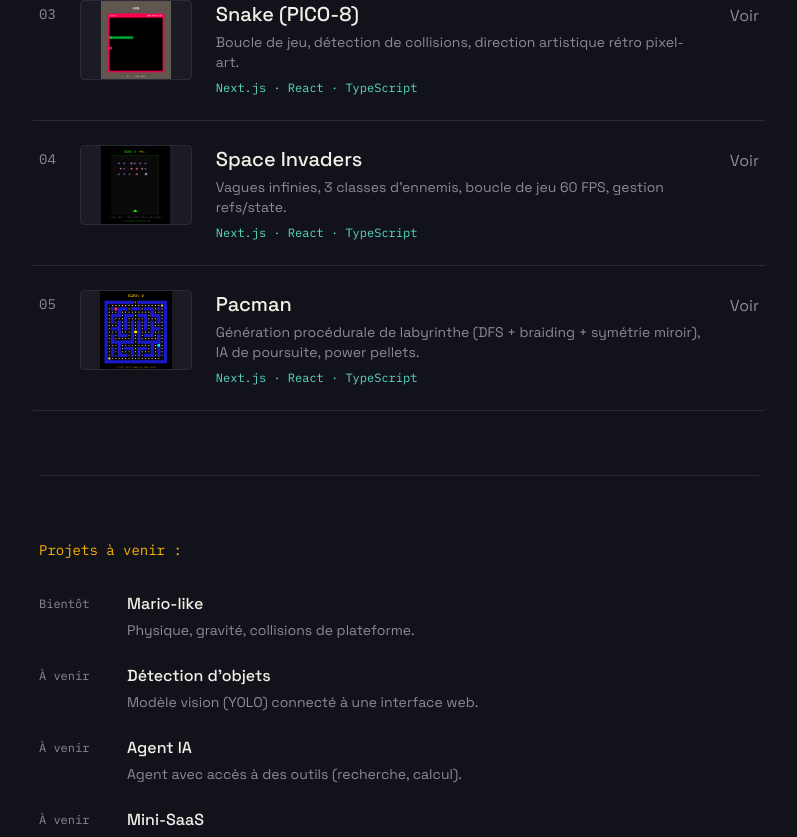
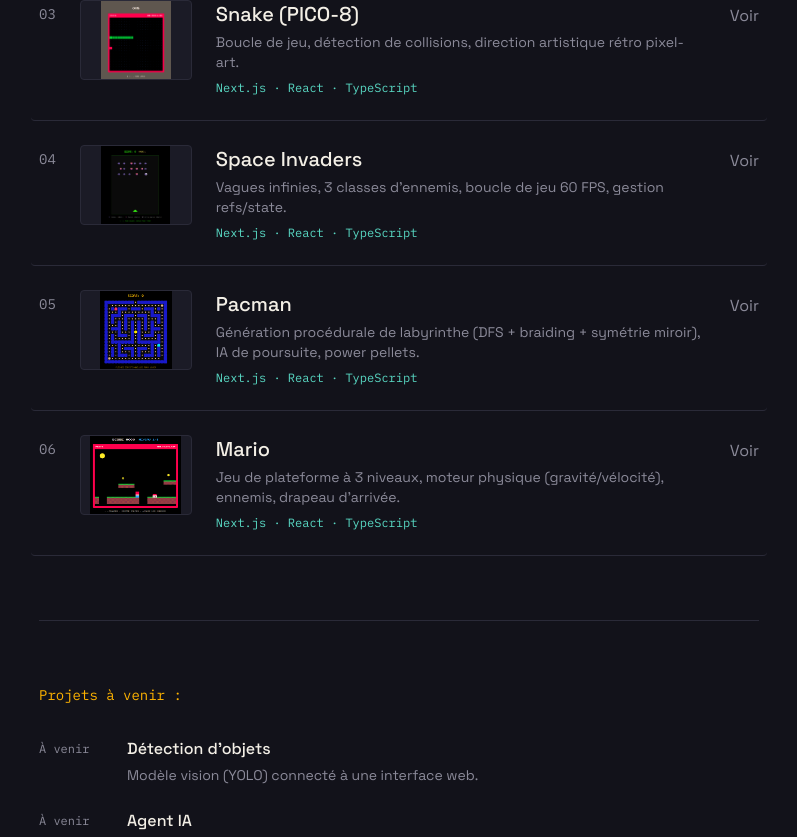
Before and after one commit to PierreBoudraa/pierre-portfolio, a Next.js app: page / in a window 1280 px wide. Shown: the part 815-1652 px from the top of the page, without its empty margins (241-1038 px from the left). Built offline with nearby package versions, Linux system fonts and the light colour scheme.

Commit message:
Add Mario to portfolio

```diff
--- a/app/page.tsx
+++ b/app/page.tsx
@@ -44,10 +44,17 @@ const shippedProjects = [
     url: "https://pacman-game-orpin.vercel.app/",
     screenshot: "/screenshots/PacmanGame.png",
   },
+  {
+    number: "06",
+    name: "Mario",
+    stack: "Next.js · React · TypeScript",
+    description: "Jeu de plateforme à 3 niveaux, moteur physique (gravité/vélocité), ennemis, drapeau d'arrivée.",
+    url: "https://mario-game-chi-hazel.vercel.app/",
+    screenshot: "/screenshots/MarioGame.png",
+  },
 ];
 
 const roadmap = [
-  { date: "Bientôt", title: "Mario-like", note: "Physique, gravité, collisions de plateforme." },
   { date: "À venir", title: "Détection d'objets", note: "Modèle vision (YOLO) connecté à une interface web." },
   { date: "À venir", title: "Agent IA", note: "Agent avec accès à des outils (recherche, calcul)." },
   { date: "À venir", title: "Mini-SaaS", note: "Un vrai produit, lancé et testé auprès d'utilisateurs." },
```
Also changed, not shown: public/screenshots/MarioGame.png (added).
